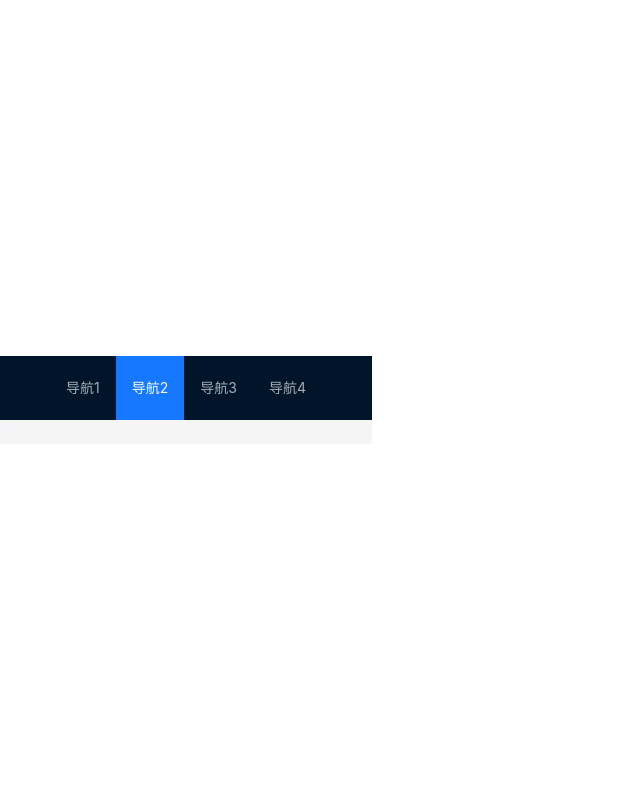
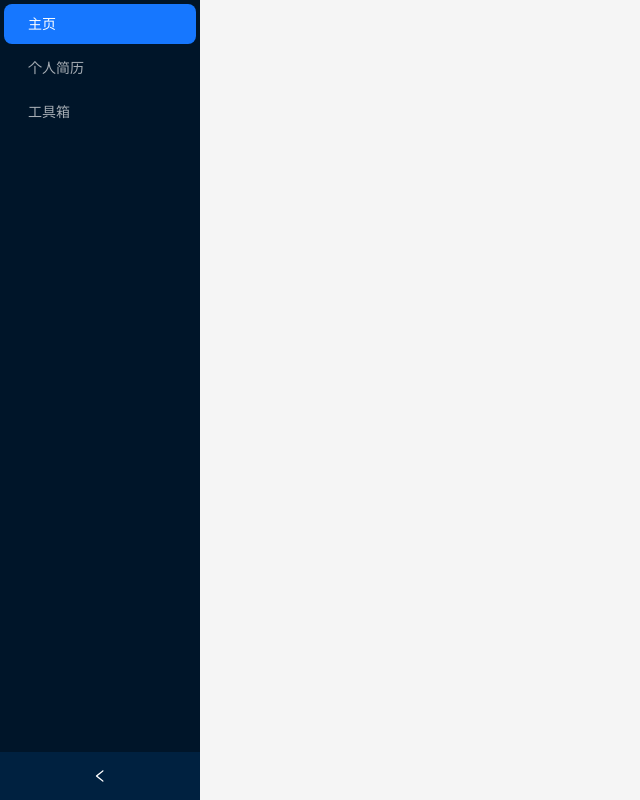
Before and after one commit to ywylab/blob_client, a React (Vite) app: page / in a window 1280 px wide. Shown: the whole page, without its empty margins (0-640 px from the left). Built offline with nearby package versions, Linux system fonts and the light colour scheme.

Commit message:
feat: 初始化布局

```diff
--- a/src/App.tsx
+++ b/src/App.tsx
@@ -1,26 +1,37 @@
 import { Layout, Menu } from "antd";
-import { Header } from "antd/es/layout/layout";
 import { useState } from "react";
-
+const { Sider } = Layout;
 function App() {
-  const [count, setCount] = useState(0);
-  const headMenu = [1, 2, 3, 4].map((item) => ({
-    key: item,
-    label: "导航" + item,
-  }));
+  const [collapsed, setCollapsed] = useState(false);
+  const menu = [
+    {
+      key: 1,
+      label: "主页",
+    },
+    {
+      key: 2,
+      label: "个人简历",
+    },
+    {
+      key: 3,
+      label: "工具箱",
+    },
+  ];
   return (
-    <Layout>
-      <Header style={{ display: "flex", alignItems: "center" }}>
-        <div className="demo-logo" />
+    <Layout className="min-h-screen">
+      <Sider
+        collapsible
+        collapsed={collapsed}
+        onCollapse={(value) => setCollapsed(value)}
+      >
+        <div className="demo-logo-vertical" />
         <Menu
           theme="dark"
-          mode="horizontal"
-          defaultSelectedKeys={["2"]}
-          items={headMenu}
-          style={{ flex: 1, minWidth: 0 }}
+          defaultSelectedKeys={["1"]}
+          mode="inline"
+          items={menu}
         />
-      </Header>
-      <div className="text-blue-50 ">123</div>
+      </Sider>
     </Layout>
   );
 }
--- a/src/index.css
+++ b/src/index.css
@@ -1,74 +1,3 @@
 @tailwind base;
 @tailwind components;
 @tailwind utilities;
-
-:root {
-  font-family: Inter, Avenir, Helvetica, Arial, sans-serif;
-  font-size: 16px;
-  line-height: 24px;
-  font-weight: 400;
-
-  color-scheme: light dark;
-  color: rgba(255, 255, 255, 0.87);
-  background-color: #242424;
-
-  font-synthesis: none;
-  text-rendering: optimizeLegibility;
-  -webkit-font-smoothing: antialiased;
-  -moz-osx-font-smoothing: grayscale;
-  -webkit-text-size-adjust: 100%;
-}
-
-a {
-  font-weight: 500;
-  color: #646cff;
-  text-decoration: inherit;
-}
-a:hover {
-  color: #535bf2;
-}
-
-body {
-  margin: 0;
-  display: flex;
-  place-items: center;
-  min-width: 320px;
-  min-height: 100vh;
-}
-
-h1 {
-  font-size: 3.2em;
-  line-height: 1.1;
-}
-
-button {
-  border-radius: 8px;
-  border: 1px solid transparent;
-  padding: 0.6em 1.2em;
-  font-size: 1em;
-  font-weight: 500;
-  font-family: inherit;
-  background-color: #1a1a1a;
-  cursor: pointer;
-  transition: border-color 0.25s;
-}
-button:hover {
-  border-color: #646cff;
-}
-button:focus,
-button:focus-visible {
-  outline: 4px auto -webkit-focus-ring-color;
-}
-
-@media (prefers-color-scheme: light) {
-  :root {
-    color: #213547;
-    background-color: #ffffff;
-  }
-  a:hover {
-    color: #747bff;
-  }
-  button {
-    background-color: #f9f9f9;
-  }
-}
```
